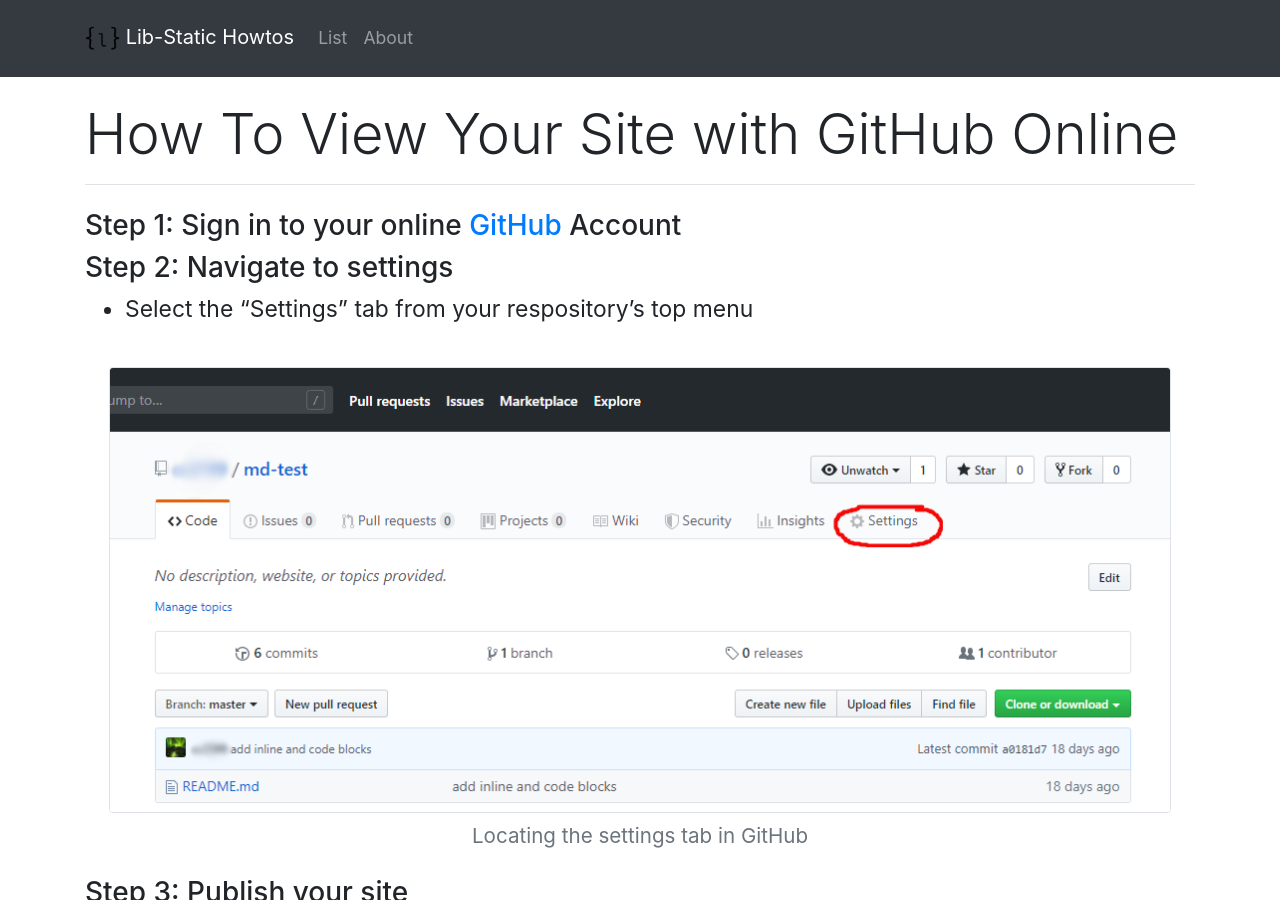
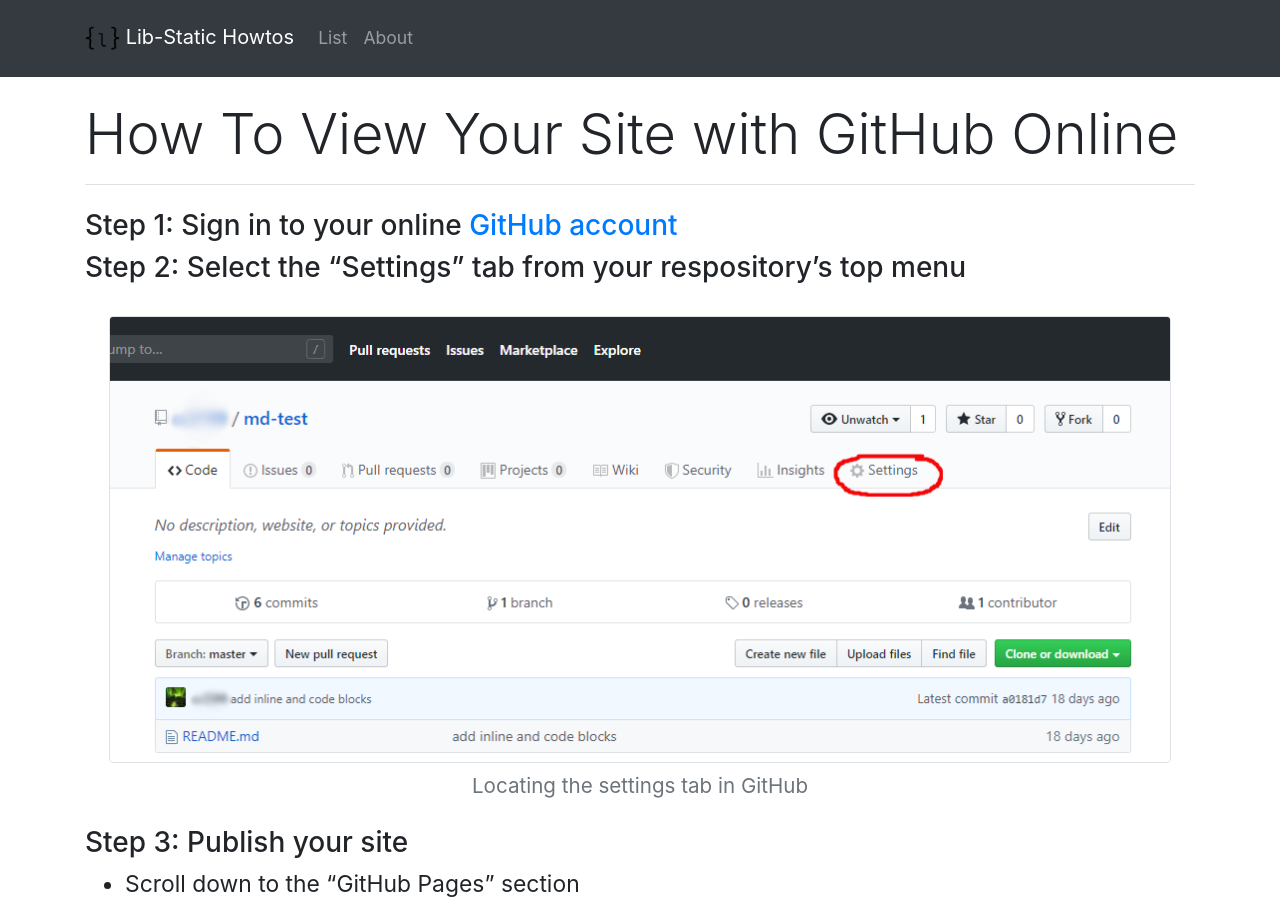
Before and after one commit to lib-static/howto, a Jekyll site: the page built from howtos/viewsiteonlinegh.md, in a window 1280 px wide and 900 px high. Built offline with Jekyll 4.4.1, drawn with Linux system fonts in a browser that asks for light colours.

Commit message:
remove content under step 2

```diff
--- a/howtos/viewsiteonlinegh.md
+++ b/howtos/viewsiteonlinegh.md
@@ -3,11 +3,10 @@ layout: howto
 title: How To View Your Site with GitHub Online
 ---
 
-### Step 1: Sign in to your online [GitHub](https://github.com/){:target="_blank"} Account
+### Step 1: Sign in to your online [GitHub account](https://github.com/){:target="_blank"}
 
-### Step 2: Navigate to settings
+### Step 2: Select the "Settings" tab from your respository's top menu
 
-- Select the "Settings" tab from your respository's top menu
 {% include bootstrap/figure.md img="/github/github_onlinesettings.png" caption="Locating the settings tab in GitHub" alt="a screenshot of locating GitHub's settings tab" %}
 
 ### Step 3: Publish your site
```
